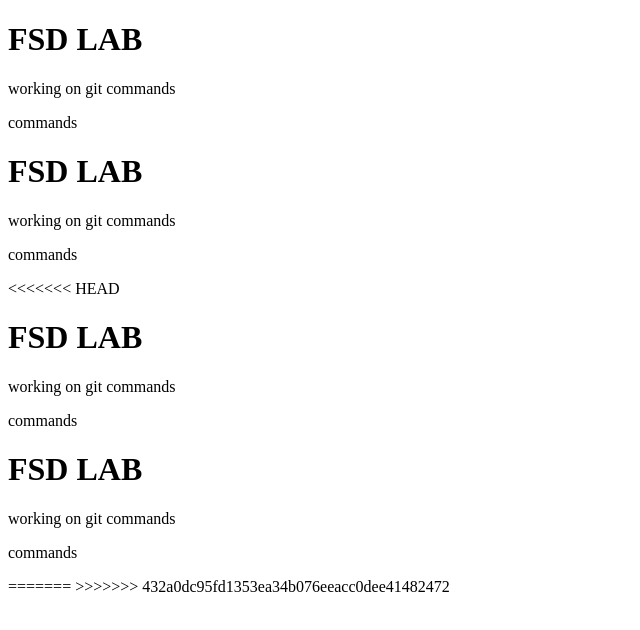
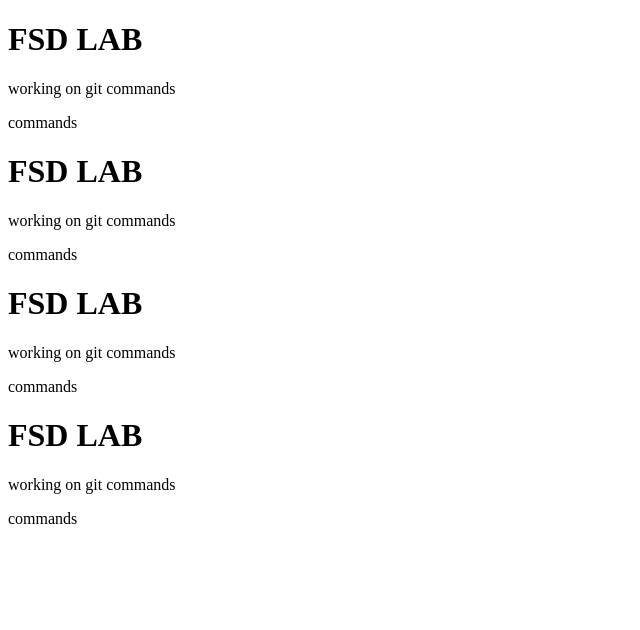
Before and after one commit to JyothsnaReddy-19/gittt_demoo, a plain HTML site: page index.html in a window 1280 px wide. Shown: the whole page, without its empty margins (0-640 px from the left). Drawn offline with Linux system fonts and the light colour scheme.

Commit message:
commit chnages

```diff
--- a/index.html
+++ b/index.html
@@ -12,16 +12,12 @@
     <h1>FSD LAB</h1>
     <p>working on git commands</p>
     <p>commands</p>
-<<<<<<< HEAD
     <h1>FSD LAB</h1>
     <p>working on git commands</p>
     <p>commands</p>
     <h1>FSD LAB</h1>
     <p>working on git commands</p>
     <p>commands</p>
-=======
-
->>>>>>> 432a0dc95fd1353ea34b076eeacc0dee41482472
 
 </body>
 </html>
```
